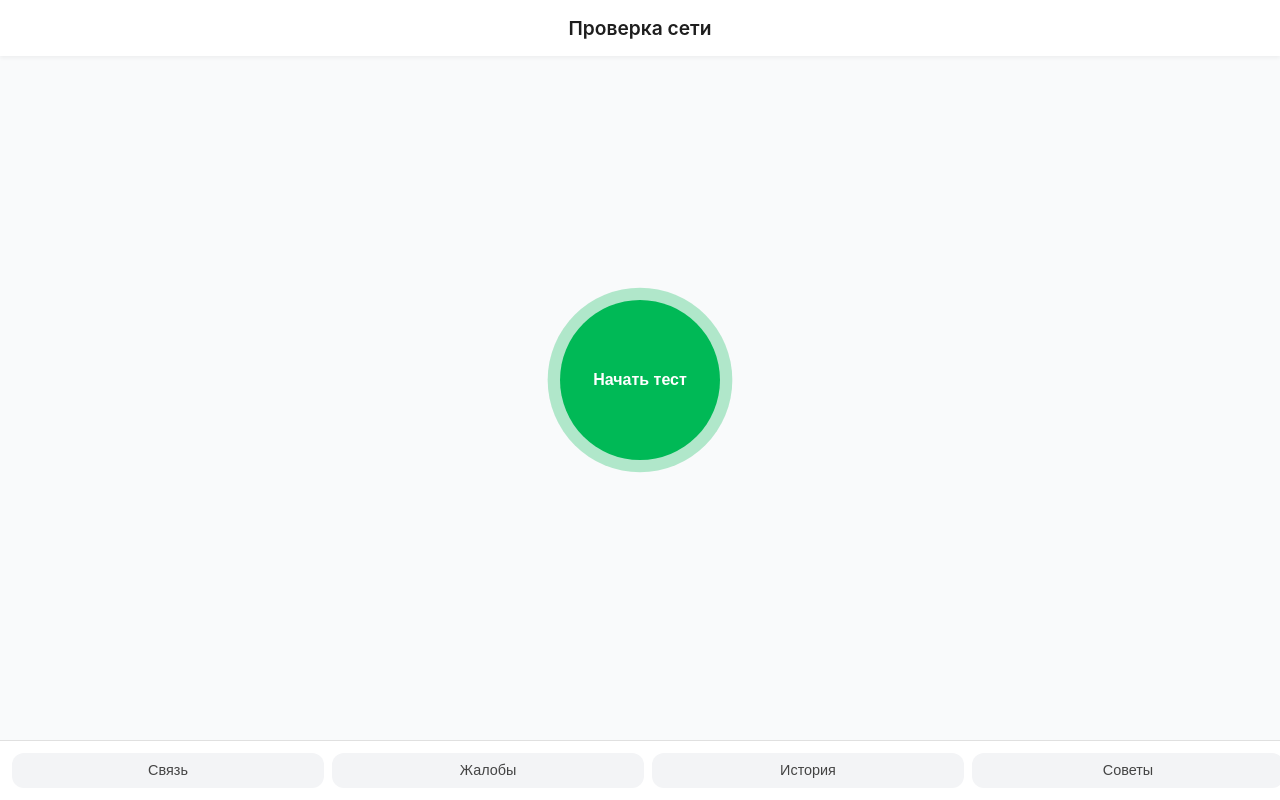
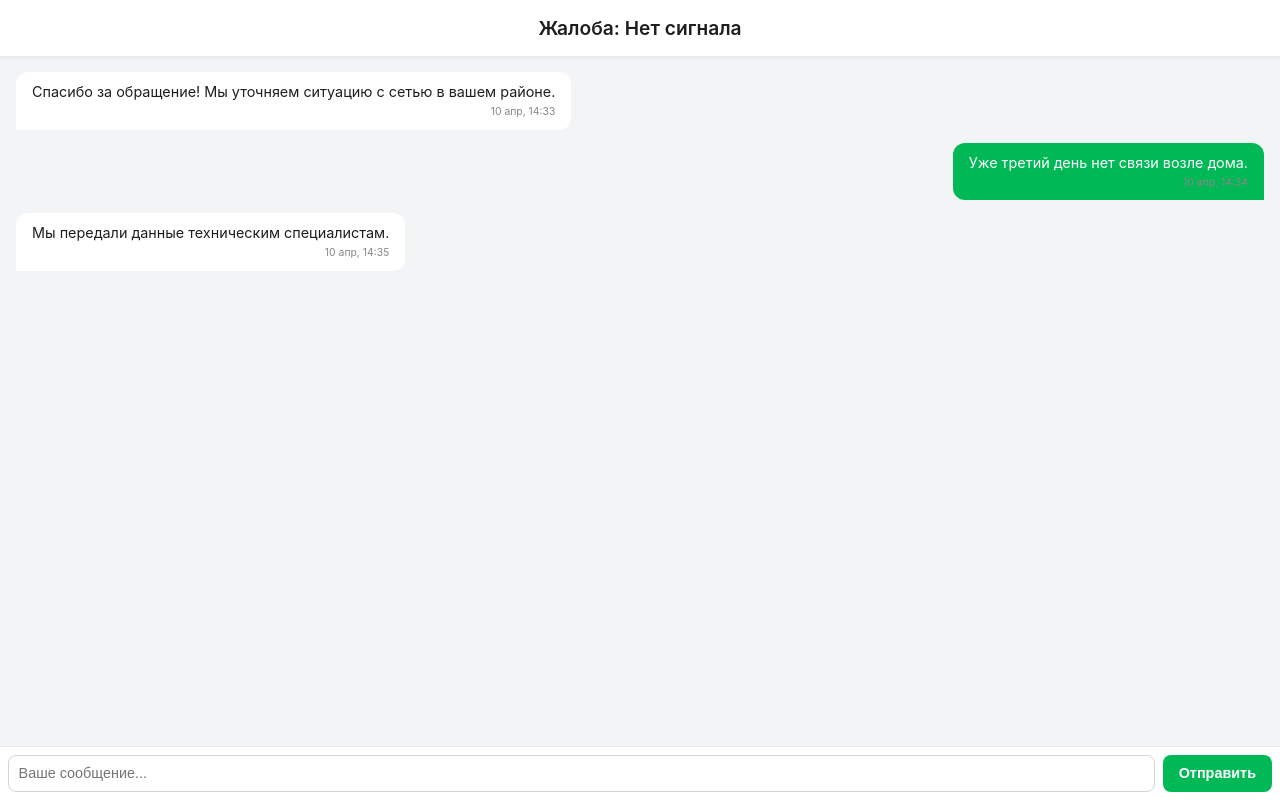
Before and after one commit to SergioSboy/telco-monitor-miniapp-frontend, a React (Create React App) app: page /chat/1 in a window 1280 px wide. Built offline with nearby package versions, Linux system fonts and the light colour scheme; the HTML template or start-up script is replaced by a standard one.

Commit message:
add Chat page

```diff
--- a/src/App.js
+++ b/src/App.js
@@ -4,6 +4,7 @@ import TestFlowPage from "./components/pages/TestFlowPage/TestFlowPage";
 import TestHistoryPage from "./components/pages/TestHistoryPage/TestHistoryPage";
 import ComplaintsPage from "./components/pages/ComplaintsPage/ComplaintsPage";
 import RecommendationsPage from "./components/pages/RecommendationsPage/RecommendationsPage";
+import ChatPage from "./components/pages/ChatPage/ChatPage";
 
 export default function App() {
   return (
@@ -12,7 +13,7 @@ export default function App() {
           <Route path="/" element={<TestFlowPage />} />
           <Route path="/history" element={<TestHistoryPage />} />
           <Route path="/complaints" element={<ComplaintsPage />} />
-          <Route path="/chat/:id" element={<TestFlowPage />} />
+          <Route path="/chat/:id" element={<ChatPage />} />
           <Route path="/recommendations" element={<RecommendationsPage />} />
         </Routes>
       </BrowserRouter>
--- /dev/null
+++ b/src/components/pages/ChatPage/ChatPage.js
@@ -0,0 +1,52 @@
+import React, { useState } from 'react';
+import styles from './ChatPage.module.css';
+import Header from "../../common/Header/Header";
+
+const mockMessages = [
+    { from: 'support', text: 'Спасибо за обращение! Мы уточняем ситуацию с сетью в вашем районе.', time: '10 апр, 14:33' },
+    { from: 'user', text: 'Уже третий день нет связи возле дома.', time: '10 апр, 14:34' },
+    { from: 'support', text: 'Мы передали данные техническим специалистам.', time: '10 апр, 14:35' },
+];
+
+export default function ChatPage() {
+    const [messages, setMessages] = useState(mockMessages);
+    const [input, setInput] = useState('');
+
+    const handleSend = () => {
+        if (!input.trim()) return;
+        const newMessage = {
+            from: 'user',
+            text: input,
+            time: new Date().toLocaleString('ru-RU', { day: '2-digit', month: 'short', hour: '2-digit', minute: '2-digit' }),
+        };
+        setMessages([...messages, newMessage]);
+        setInput('');
+    };
+
+    return (
+        <div className={styles.page}>
+            <Header className={styles.header}>
+                Жалоба: Нет сигнала
+            </Header>
+
+            <main className={styles.chat}>
+                {messages.map((msg, index) => (
+                    <div key={index} className={`${styles.message} ${msg.from === 'user' ? styles.user : styles.support}`}>
+                        <div>{msg.text}</div>
+                        <div className={styles.time}>{msg.time}</div>
+                    </div>
+                ))}
+            </main>
+
+            <div className={styles.inputWrapper}>
+                <input
+                    type="text"
+                    placeholder="Ваше сообщение..."
+                    value={input}
+                    onChange={(e) => setInput(e.target.value)}
+                />
+                <button onClick={handleSend}>Отправить</button>
+            </div>
+        </div>
+    );
+}
--- /dev/null
+++ b/src/components/pages/ChatPage/ChatPage.module.css
@@ -0,0 +1,100 @@
+:root {
+    --primary: #00B956;
+    --bg: #f3f4f6;
+    --text: #1e1e1e;
+}
+
+.page {
+    background-color: var(--bg);
+    color: var(--text);
+    display: flex;
+    flex-direction: column;
+    height: 100vh;
+}
+
+.header {
+    background-color: white;
+    padding: 1rem;
+    text-align: center;
+    font-size: 1.1rem;
+    font-weight: 600;
+    box-shadow: 0 2px 4px rgba(0, 0, 0, 0.05);
+    position: relative;
+}
+
+.status {
+    position: absolute;
+    right: 1rem;
+    top: 1rem;
+    font-size: 0.75rem;
+    font-weight: 600;
+    padding: 0.2rem 0.6rem;
+    border-radius: 8px;
+    background-color: #fef9c3;
+    color: #b45309;
+}
+
+.chat {
+    flex: 1;
+    padding: 1rem;
+    overflow-y: auto;
+    display: flex;
+    flex-direction: column;
+    gap: 0.8rem;
+}
+
+.message {
+    max-width: 80%;
+    padding: 0.7rem 1rem;
+    border-radius: 12px;
+    font-size: 0.9rem;
+    line-height: 1.3;
+    position: relative;
+}
+
+.user {
+    align-self: flex-end;
+    background-color: var(--primary);
+    color: white;
+    border-bottom-right-radius: 0;
+}
+
+.support {
+    align-self: flex-start;
+    background-color: white;
+    border-bottom-left-radius: 0;
+}
+
+.time {
+    font-size: 0.65rem;
+    color: #888;
+    margin-top: 0.2rem;
+    text-align: right;
+}
+
+.inputWrapper {
+    display: flex;
+    border-top: 1px solid #e5e7eb;
+    background: white;
+    padding: 0.5rem;
+}
+
+.inputWrapper input {
+    flex: 1;
+    padding: 0.6rem;
+    border-radius: 8px;
+    border: 1px solid #d1d5db;
+    font-size: 0.9rem;
+}
+
+.inputWrapper button {
+    margin-left: 0.5rem;
+    background-color: var(--primary);
+    color: white;
+    border: none;
+    border-radius: 8px;
+    padding: 0.6rem 1rem;
+    font-weight: 600;
+    font-size: 0.9rem;
+    cursor: pointer;
+}
```
